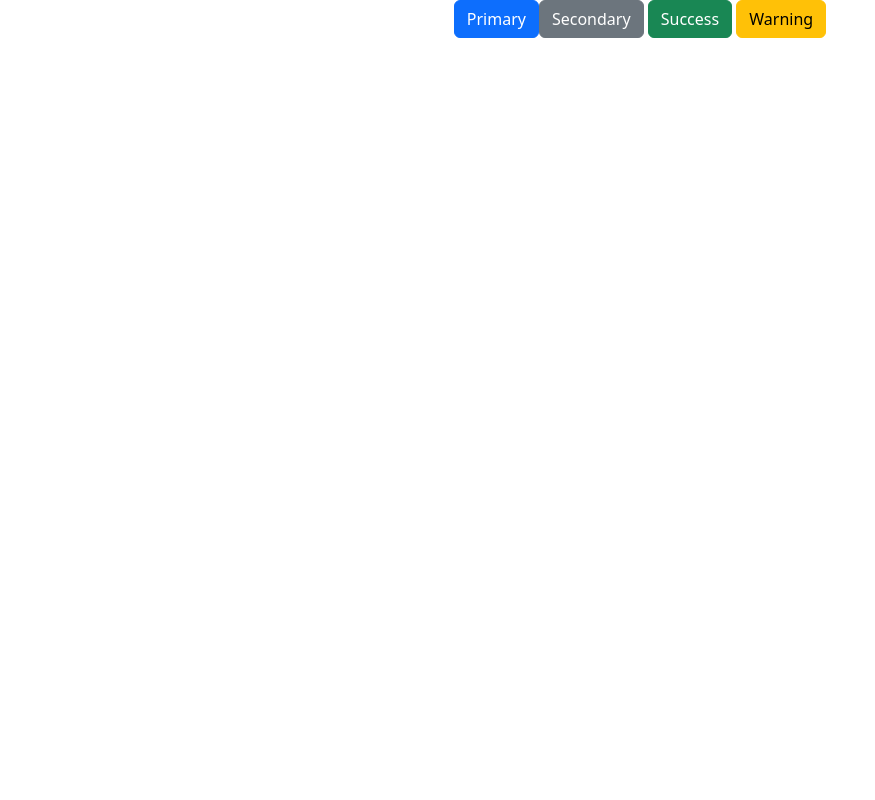
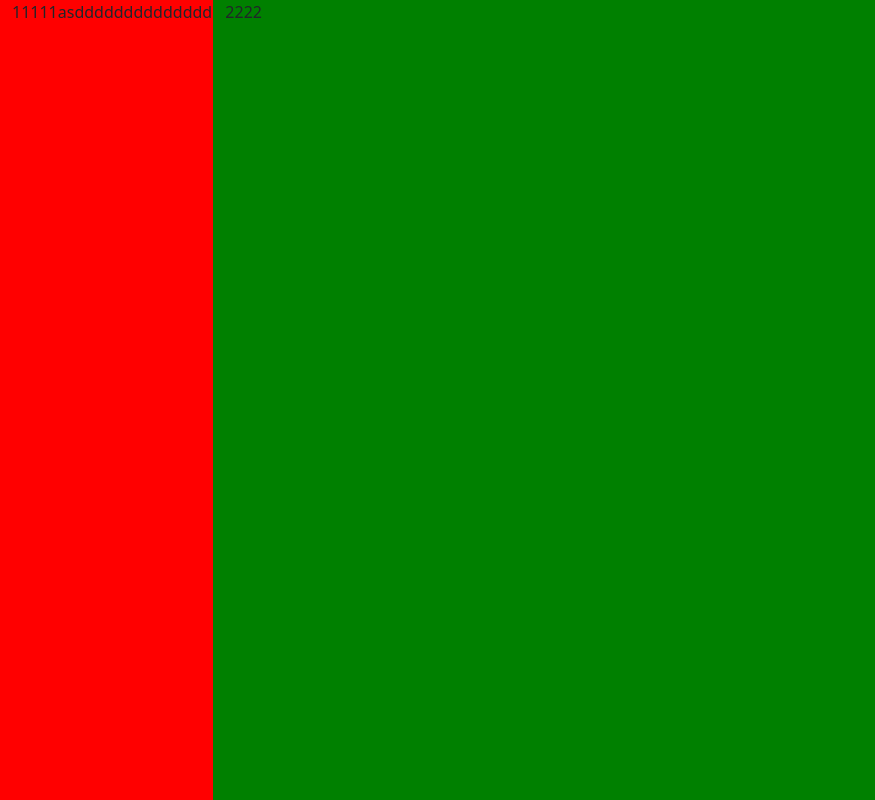
Before and after one commit to michael071788/MyReactWebAppPractice, a React (Create React App) app: page / in a window 1280 px wide. Shown: the whole page, without its empty margins (0-875 px from the left). Built offline with nearby package versions, Linux system fonts and the light colour scheme.

Commit message:
initial layout

```diff
--- a/src/App.js
+++ b/src/App.js
@@ -1,15 +1,17 @@
 import logo from "./logo.svg";
 import "./App.css";
-import { Button } from "react-bootstrap";
+import { Button, Container, Row, Col } from "react-bootstrap";
 
 function App() {
   return (
-    <div className="App">
-      <Button variant="primary">Primary</Button>
-      <Button variant="secondary">Secondary</Button>{" "}
-      <Button variant="success">Success</Button>{" "}
-      <Button variant="warning">Warning</Button>{" "}
-    </div>
+    <Container fluid>
+      <Row className="vh-100">
+        <Col xs={2} style={{ backgroundColor: "red" }}>
+          11111asddddddddddddddddddddddddddddddddddddasdasd3333333333333
+        </Col>
+        <Col style={{ backgroundColor: "green" }}>2222</Col>
+      </Row>
+    </Container>
   );
 }
 
```
